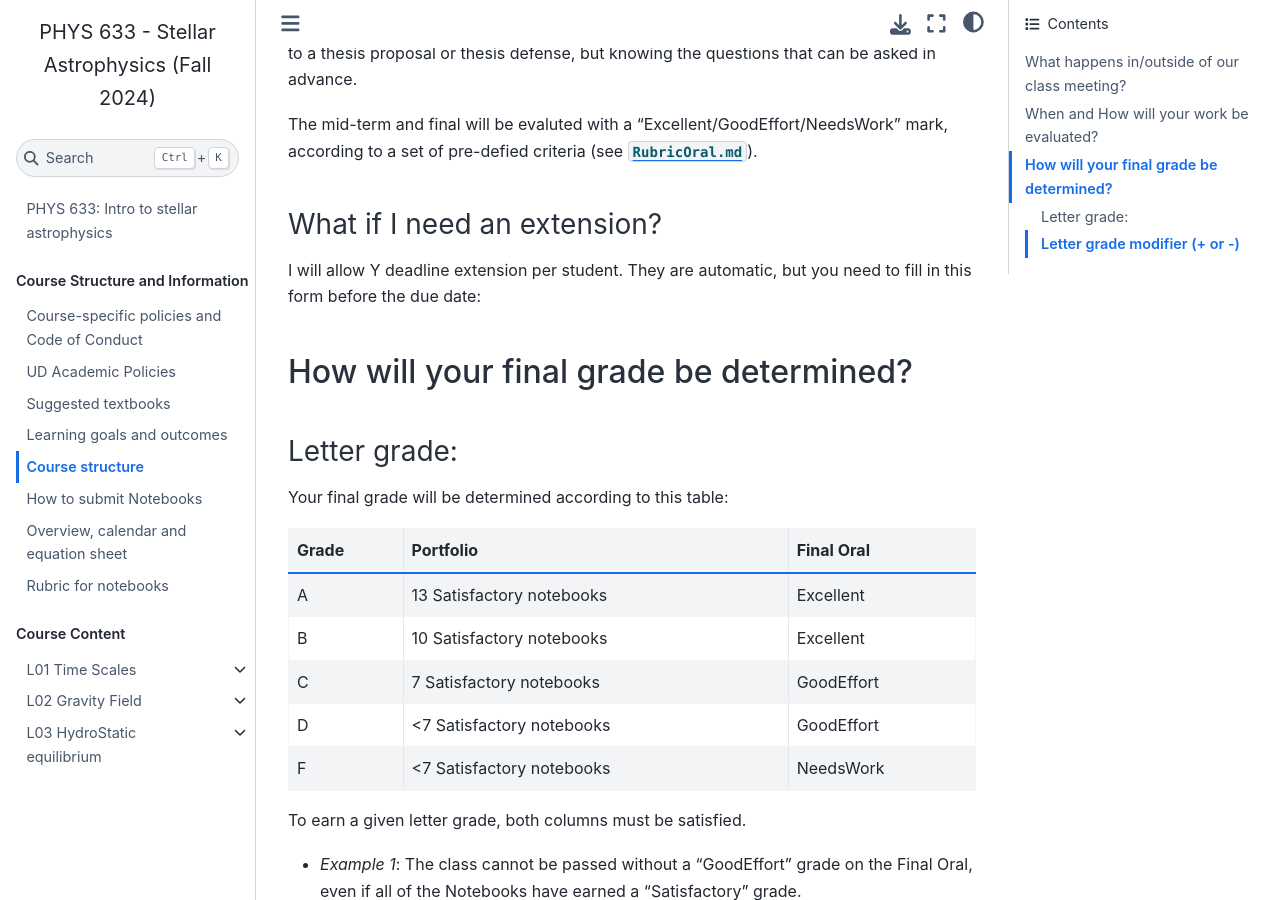
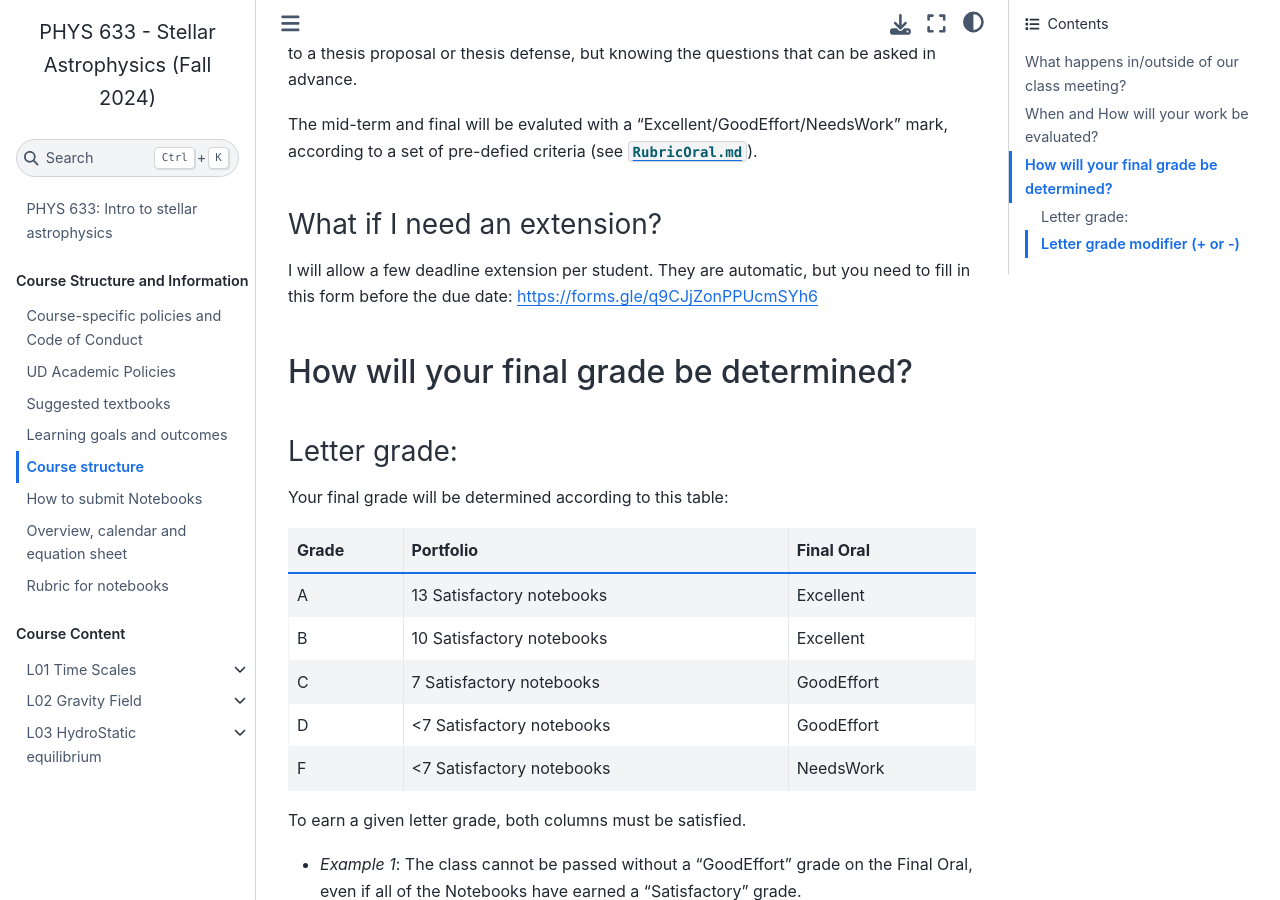
Before and after one commit to veropetit/PHYS633-F2024, a Jupyter Book: the page built from Book/CourseInformation/CourseStructure.md, in a window 1280 px wide and 900 px high, scrolled down 1278 px. Built offline with Jupyter Book 1.0.4 settings and Sphinx 7.4.7 and the Sphinx Book theme 1.1.4, drawn with Linux system fonts in a browser that asks for light colours.

Commit message:
Update CourseStructure.md

```diff
--- a/Book/CourseInformation/CourseStructure.md
+++ b/Book/CourseInformation/CourseStructure.md
@@ -33,7 +33,7 @@ The mid-term and final will be evaluted with a "Excellent/GoodEffort/NeedsWork"
 
 ### What if I need an extension?
 
-I will allow Y deadline extension per student. They are automatic, but you need to fill in this form before the due date:
+I will allow a few deadline extension per student. They are automatic, but you need to fill in this form before the due date: https://forms.gle/q9CJjZonPPUcmSYh6
 
 ## How will your final grade be determined?
 
```
